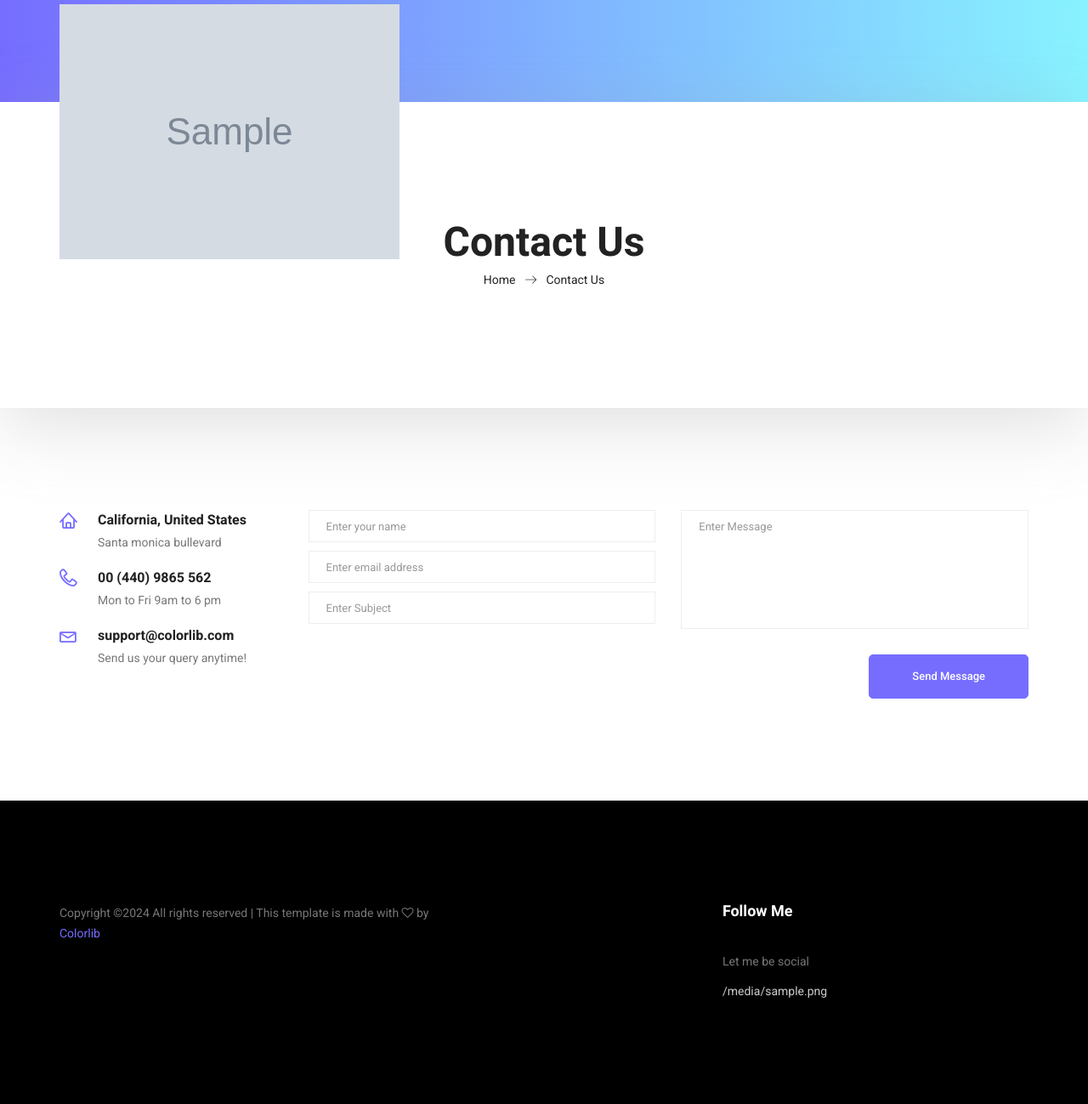
After one commit to mertcolakoglu/profile-pro, a Django app: template templates/contact.html in a window 1280 px wide. The commit adds this page. Shown: the whole page at 85% size. Run offline with Django 5.2, Linux system fonts and the light colour scheme; the template is opened without the code that fills it: most values are stand-ins (such as "Sample title", 1, 10 or a date in 2020); grey boxes marked "Sample" are stand-in pictures; some libraries are stand-ins or nearby versions.

Commit message:
feat: create contact application

```diff
--- /dev/null
+++ b/contact/urls.py
@@ -0,0 +1,6 @@
+from django.urls import path
+from.views import contact_form, contact
+urlpatterns = [
+    path('contact_form', contact_form, name='contact_form'),
+    path('', contact, name='contact'),
+]
--- a/profilepro/urls.py
+++ b/profilepro/urls.py
@@ -22,6 +22,7 @@ from django.conf.urls.static import static
 urlpatterns = [
     path('admin/', admin.site.urls),
     path('', include('mainapp.urls')),
+    path('contact/', include('contact.urls')),
 ]
 
 if settings.DEBUG:
--- a/static/scss/_feature.scss
+++ b/static/scss/_feature.scss
@@ -26,8 +26,6 @@
 		max-width: 495px;
 		font-family: $rob;
 		margin-bottom: 40px;
-		text-align: justify;
-		background: #0b0b0b;
 	}
 }
 .wel_item{
--- /dev/null
+++ b/templates/contact.html
@@ -0,0 +1,140 @@
+{% extends 'layout.html' %}
+{% load static %}
+
+{% block content %}
+<head>
+    <!-- Required meta tags -->
+    <meta charset="utf-8">
+    <meta name="viewport" content="width=device-width, initial-scale=1, shrink-to-fit=no">
+    <link rel="icon" href={{ favicon_image.url }}>
+    <title> {{ site_title }} </title>
+    <meta name="keywords" content="{{ site_keywords }}">
+    <meta name="description" content="{{ site_description }}">
+    <!-- Bootstrap CSS -->
+{#    <link rel="stylesheet" href="{% static 'css/bootstrap.css' %}">#}
+{#    <link rel="stylesheet" href="{% static 'vendors/linericon/style.css' %}">#}
+{#    <link rel="stylesheet" href="{% static 'css/font-awesome.min.css' %}">#}
+{#    <link rel="stylesheet" href="{% static 'vendors/owl-carousel/owl.carousel.min.css' %}">#}
+{#    <link rel="stylesheet" href="{% static 'vendors/lightbox/simpleLightbox.css' %}">#}
+{#    <link rel="stylesheet" href="{% static 'vendors/nice-select/css/nice-select.css' %}">#}
+{#    <link rel="stylesheet" href="{% static 'vendors/animate-css/animate.css' %}">#}
+{#    <link rel="stylesheet" href="{% static 'vendors/popup/magnific-popup.css' %}">#}
+{#    <link rel="stylesheet" href="{% static 'vendors/flaticon/flaticon.css' %}">#}
+{#    <!-- main css -->#}
+{#    <link rel="stylesheet" href="{% static 'css/style.css' %}">#}
+{#    <link rel="stylesheet" href="{% static 'css/responsive.css' %}">#}
+</head>
+
+    <!--================Home Banner Area =================-->
+    <section class="banner_area">
+        <div class="box_1620">
+            <div class="banner_inner d-flex align-items-center">
+                <div class="container">
+                    <div class="banner_content text-center">
+                        <h2>Contact Us</h2>
+                        <div class="page_link">
+                            <a href="{% url 'index' %}">Home</a>
+                            <a href="{% url 'contact' %}">Contact Us</a>
+                        </div>
+                    </div>
+                </div>
+            </div>
+        </div>
+    </section>
+    <!--================End Home Banner Area =================-->
+
+    <!--================Contact Area =================-->
+    <section class="contact_area p_120">
+        <div class="container">
+
+            <div class="row">
+                <div class="col-lg-3">
+                    <div class="contact_info">
+                        <div class="info_item">
+                            <i class="lnr lnr-home"></i>
+                            <h6>California, United States</h6>
+                            <p>Santa monica bullevard</p>
+                        </div>
+                        <div class="info_item">
+                            <i class="lnr lnr-phone-handset"></i>
+                            <h6><a href="#">00 (440) 9865 562</a></h6>
+                            <p>Mon to Fri 9am to 6 pm</p>
+                        </div>
+                        <div class="info_item">
+                            <i class="lnr lnr-envelope"></i>
+                            <h6><a href="#">support@colorlib.com</a></h6>
+                            <p>Send us your query anytime!</p>
+                        </div>
+                    </div>
+                </div>
+                <div class="col-lg-9">
+                    <form class="row contact_form" action="{% url 'contact_form' %}" method="post" id="contactForm"
+                          novalidate="novalidate">
+
+                        {% csrf_token %}
+
+                        <div class="col-md-6">
+                            <div class="form-group">
+                                <input type="text" class="form-control" id="{{ contact_form.name.id_for_label }}" name="{{ contact_form.name.html_name }}"
+                                       placeholder="Enter your name">
+                            </div>
+                            <div class="form-group">
+                                <input type="email" class="form-control" id="{{ contact_form.email.id_for_label }}" name="{{ contact_form.email.html_name }}"
+                                       placeholder="Enter email address">
+                            </div>
+                            <div class="form-group">
+                                <input type="text" class="form-control" id="{{ contact_form.subject.id_for_label }}" name="{{ contact_form.subject.html_name }}"
+                                       placeholder="Enter Subject">
+                            </div>
+                        </div>
+                        <div class="col-md-6">
+                            <div class="form-group">
+                                <textarea class="form-control" name="{{ contact_form.message.html_name }}" id="{{ contact_form.message.id_for_label }}" rows="1"
+                                          placeholder="Enter Message"></textarea>
+                            </div>
+                        </div>
+                        <div class="col-md-12 text-right">
+                            <button type="submit" value="submit" class="btn submit_btn">Send Message</button>
+                        </div>
+                    </form>
+                </div>
+            </div>
+        </div>
+    </section>
+    <!--================Contact Area =================-->
+
+    <!--================Contact Success and Error message Area =================-->
+    <div id="success" class="modal modal-message fade" role="dialog">
+        <div class="modal-dialog">
+            <div class="modal-content">
+                <div class="modal-header">
+                    <button type="button" class="close" data-dismiss="modal" aria-label="Close">
+                        <i class="fa fa-close"></i>
+                    </button>
+                    <h2>Thank you</h2>
+                    <p>Your message is successfully sent...</p>
+                </div>
+            </div>
+        </div>
+    </div>
+
+    <!-- Modals error -->
+
+    <div id="error" class="modal modal-message fade" role="dialog">
+        <div class="modal-dialog">
+            <div class="modal-content">
+                <div class="modal-header">
+                    <button type="button" class="close" data-dismiss="modal" aria-label="Close">
+                        <i class="fa fa-close"></i>
+                    </button>
+                    <h2>Sorry !</h2>
+                    <p> Something went wrong </p>
+                </div>
+            </div>
+        </div>
+    </div>
+    <!--================End Contact Success and Error message Area =================-->
+
+
+
+{% endblock %}
--- a/templates/layout.html
+++ b/templates/layout.html
@@ -110,7 +110,12 @@
 <script src="{% static 'js/jquery.ajaxchimp.min.js' %}"></script>
 <script src="{% static 'vendors/counter-up/jquery.waypoints.min.js' %}"></script>
 <script src="{% static 'vendors/counter-up/jquery.counterup.min.js' %}"></script>
-<script src="{% static 'js/mail-script.js' %}"></script>
 <script src="{% static 'js/theme.js' %}"></script>
+    <!-- Optional JavaScript -->
+    <!-- jQuery first, then Popper.js, then Bootstrap JS -->
+    <!-- contact js -->
+    <script src="{% static 'js/jquery.form.js' %}"></script>
+    <script src="{% static 'js/jquery.validate.min.js' %}"></script>
+    <script src="{% static 'js/contact.js' %}"></script>
 </body>
 </html>
```
Also changed, not shown: contact/forms.py (added, +35 -0 lines), profilepro/settings.py (+32 -0 lines), static/js/contact.js (+2 -6 lines), static/js/mail-script.js (deleted, +0 -31 lines), static/css/style.css (line endings or trailing spaces), static/js/bootstrap.min.js.
